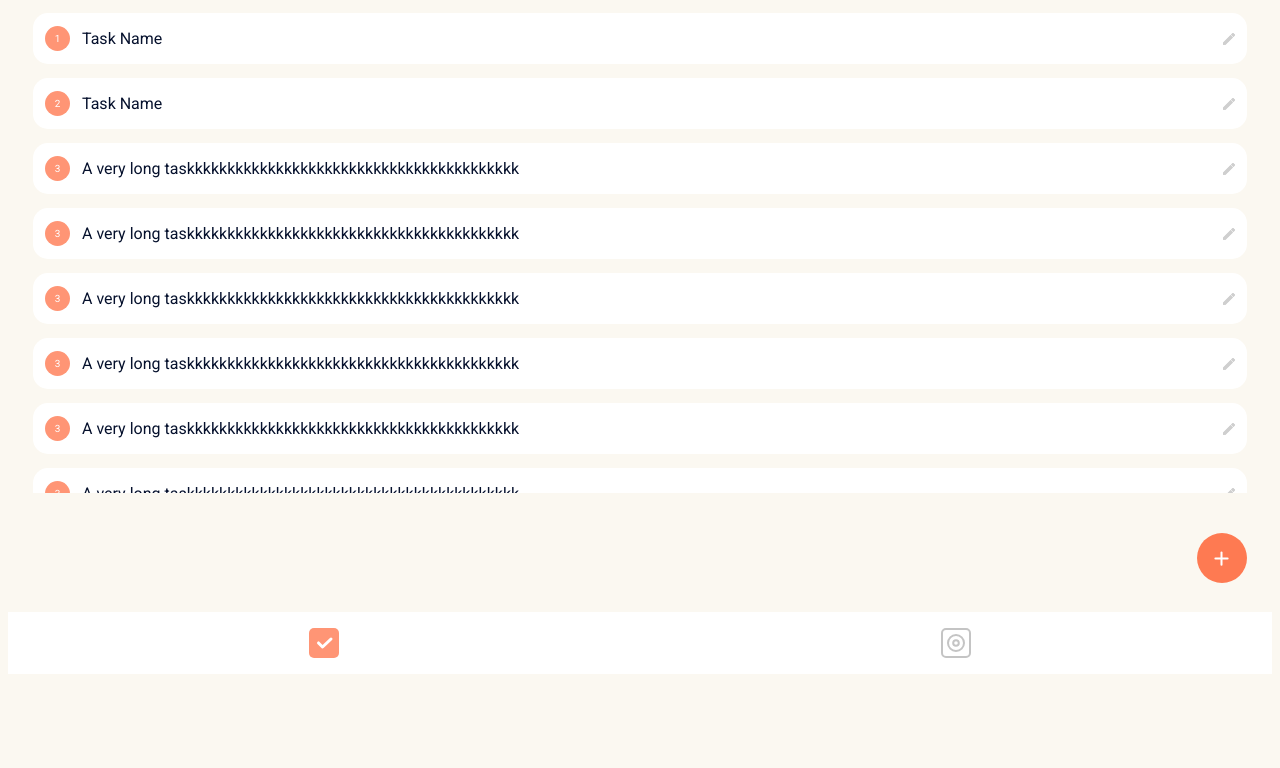
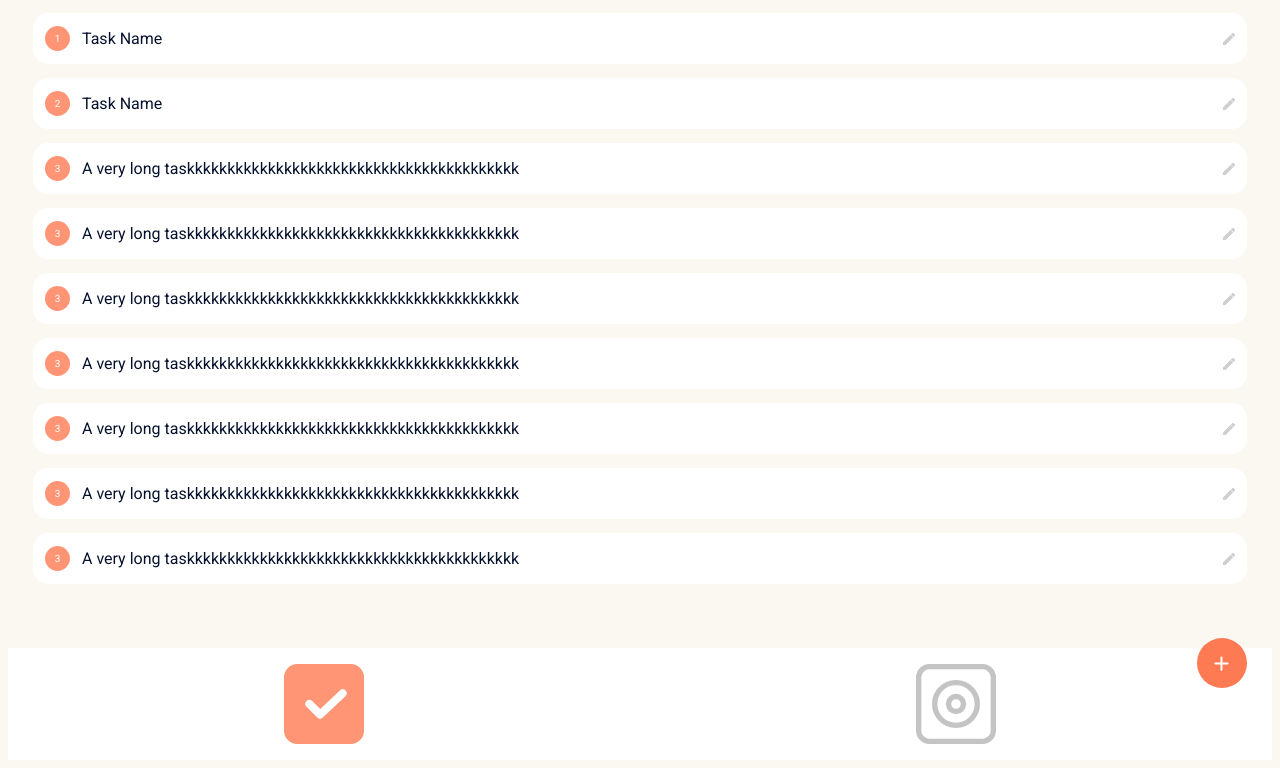
Before and after one commit to Vasallius/Pomodowo_Alpha, a plain HTML site: page index.html in a window 1280 px wide. Shown: the part 130-898 px from the top of the page. Before the commit the page ends 812 px from the top, so only its background shows below. Drawn offline with nearby package versions, Linux system fonts and the light colour scheme.

Commit message:
fix viewport sizing

```diff
--- a/styles.css
+++ b/styles.css
@@ -8,6 +8,7 @@
 
 .top {
   padding: 25px;
+  height: 90vh;
 }
 
 html {
@@ -41,7 +42,7 @@ https://stackoverflow.com/questions/16670931/hide-scroll-bar-but-while-still-bei
 */
 
 .task-list {
-  height: 60vh;
+  /* height: 60vh; */
   overflow-y: scroll;
   scrollbar-width: none;
   display: flex;
@@ -102,4 +103,5 @@ https://stackoverflow.com/questions/16670931/hide-scroll-bar-but-while-still-bei
   justify-content: space-around;
   background-color: #fff;
   padding: 16px 0;
+  height: 10vh;
 }
```
Also changed, not shown: index.html (+1 -0 lines).
